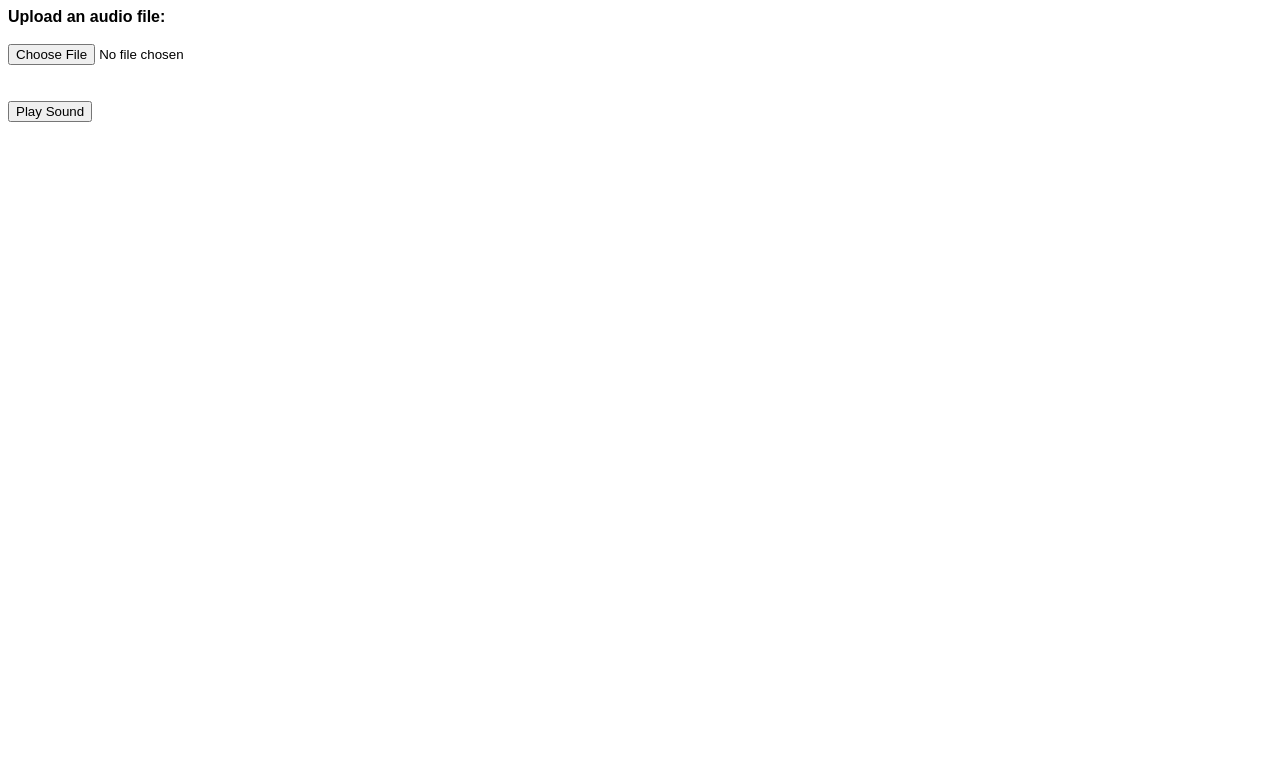
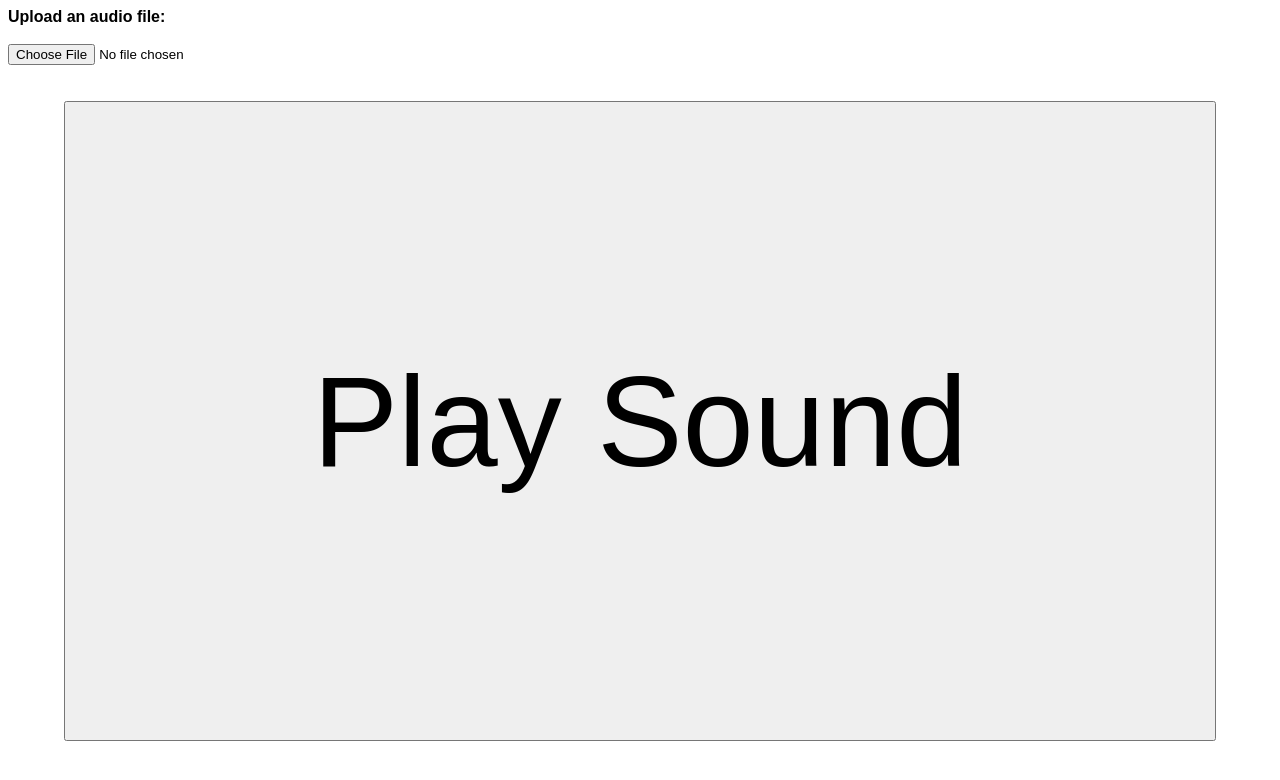
Before and after one commit to 01000001-01101011/audio-player, a plain HTML site: page index.html in a window 1280 px wide. Drawn offline with Linux system fonts and the light colour scheme.

Commit message:
adaptive size button

```diff
--- a/index.html
+++ b/index.html
@@ -1,6 +1,10 @@
 <style>
 	.c {
 		font-family: Arial, Helvetica, sans-serif;
+	}
+	.b {
+		font-family: Arial, Helvetica, sans-serif;
+		font-size: 10vw;
 	}
 </style>
 
@@ -9,8 +13,14 @@
 <br><br>
 <input class="c" id="audioFileChooser" type="file" onchange="soundFile = this.files">
 <br><br><br>
-<input class="c" type="submit" id="control" value="Play Sound" onclick="readFile(soundFile)"/>
-
+<center>
+<input class="b" type="submit" id="control" value="Play Sound" onclick="readFile(soundFile)"
+style="
+  height: 80vh;
+  width: 90vw
+"
+/>
+</center>
 
 <script>
 	var soundFile;
```
